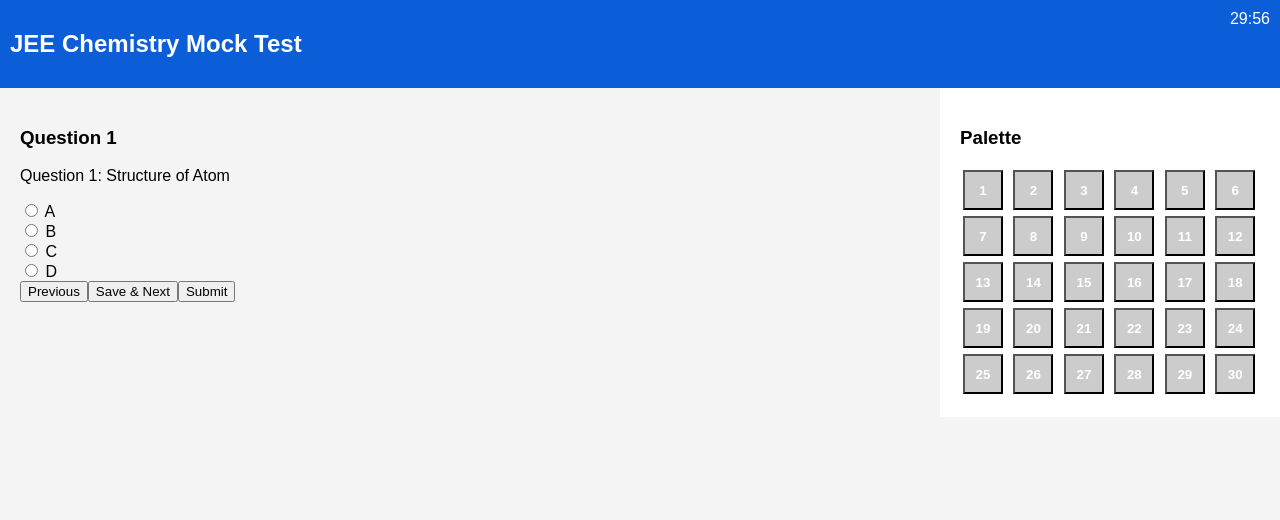
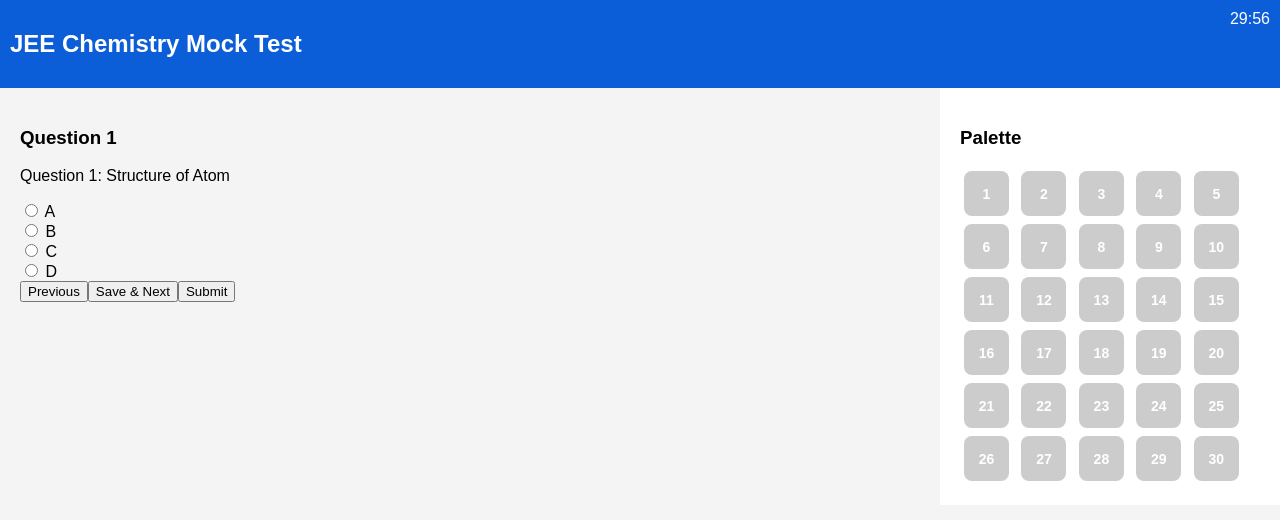
Before and after one commit to kumarvishal98032/jee-chemistry-test, a plain HTML site: page index.html in a window 1280 px wide. Drawn offline with Linux system fonts and the light colour scheme.

Commit message:
Update style.css

```diff
--- a/style.css
+++ b/style.css
@@ -1 +1,9 @@
-body{font-family:Arial;background:#f4f4f4;margin:0}.top{display:flex;justify-content:space-between;background:#0b5ed7;color:#fff;padding:10px}.container{display:flex}.left{width:75%;padding:20px}.right{width:25%;background:#fff;padding:20px}.palette-btn{width:40px;height:40px;margin:3px}
+body{font-family:Arial;background:#f4f4f4;margin:0}.top{display:flex;justify-content:space-between;background:#0b5ed7;color:#fff;padding:10px}.container{display:flex}.left{width:75%;padding:20px}.right{width:25%;background:#fff;padding:20px}.palette-btn{
+width:45px;
+height:45px;
+margin:4px;
+border:none;
+border-radius:8px;
+cursor:pointer;
+font-size:14px;
+}
```
